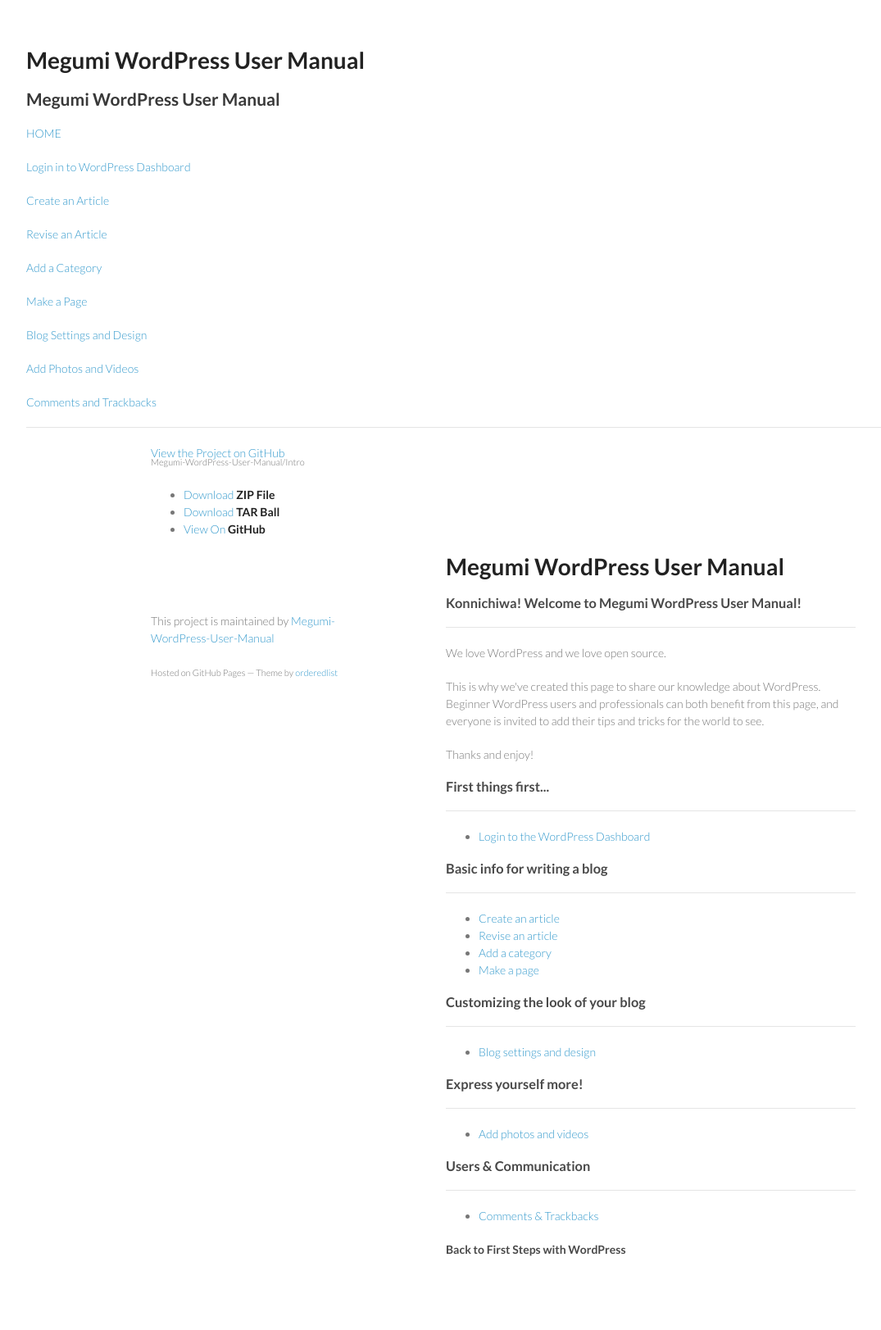
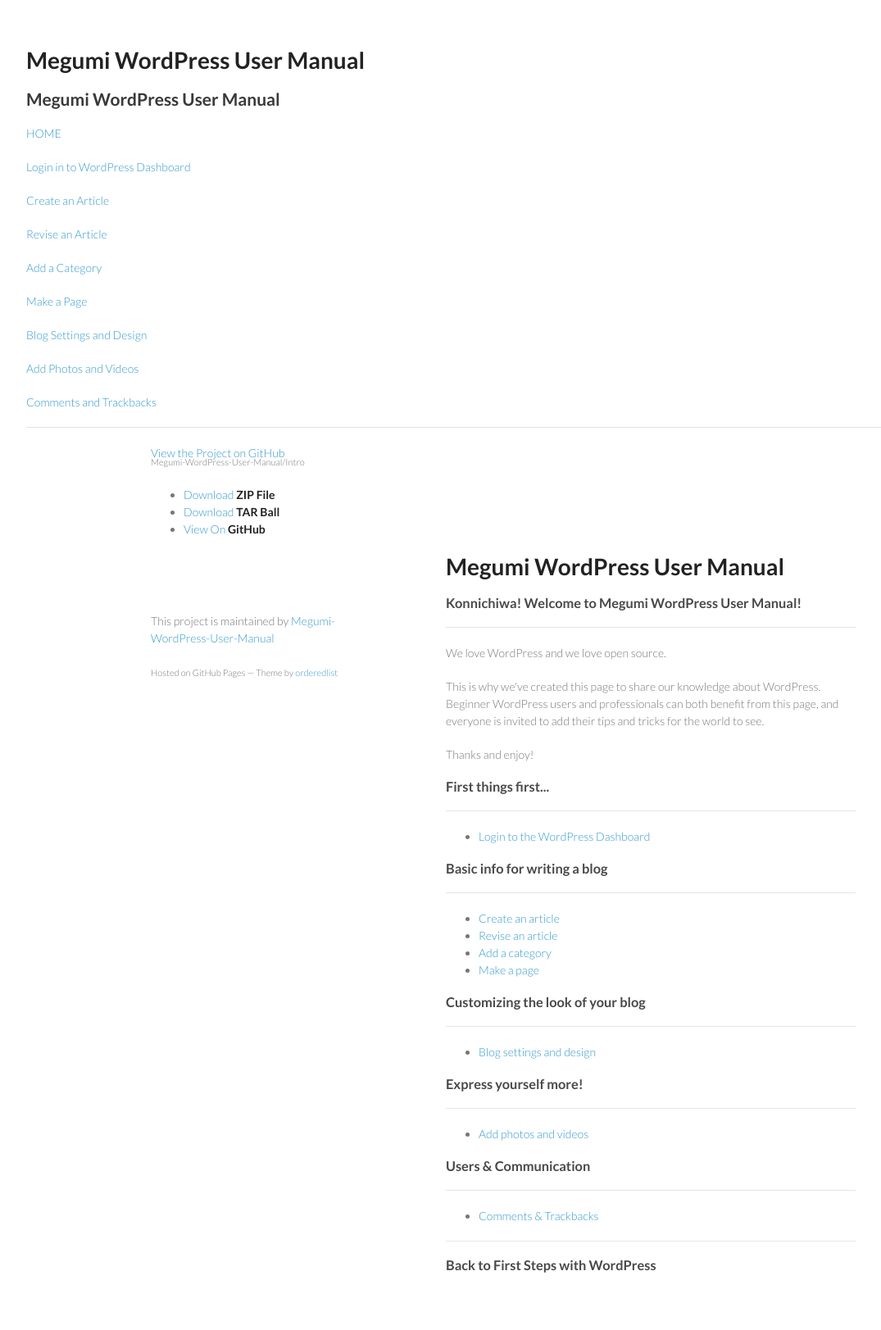
Before and after one commit to Megumi-WordPress-User-Manual/Intro, a Jekyll site: the page built from index.html, in a window 1280 px wide. Shown: the whole page at 82% size, without its empty margins (26-1101 px from the left). Built offline with Jekyll 4.4.1, drawn with Linux system fonts in a browser that asks for light colours.

Commit message:
Update index.html

```diff
--- a/index.html
+++ b/index.html
@@ -90,7 +90,9 @@
 <ul>
 <li><a href="http://megumi-wordpress-user-manual.github.io/Intro/comments-and-trackbacks.html">Comments &amp; Trackbacks</a></li>
 </ul>
-  <h4>Back to First Steps with WordPress</h4>
+
+<hr>
+  <h3>Back to First Steps with WordPress</h3>
 
       </section>
       <footer>
```
